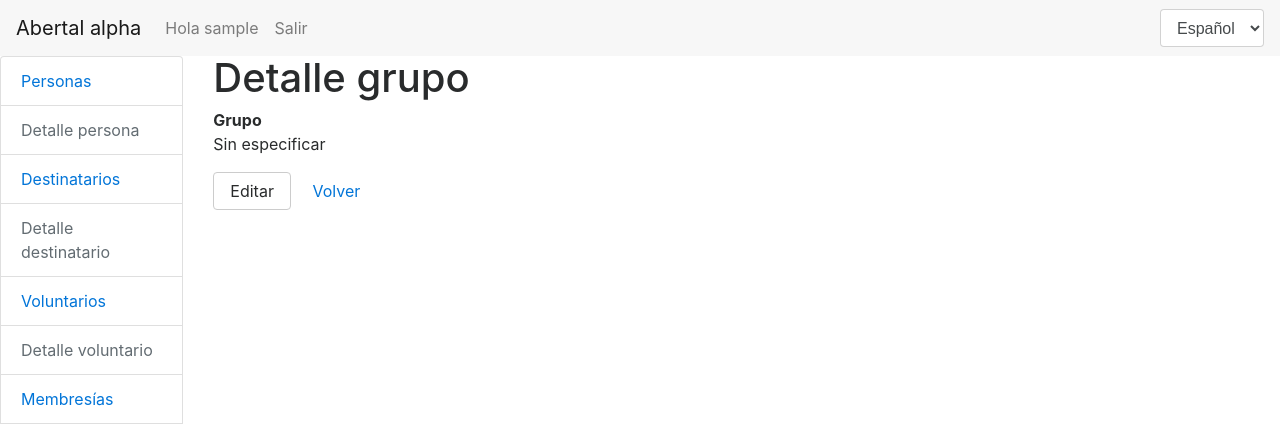
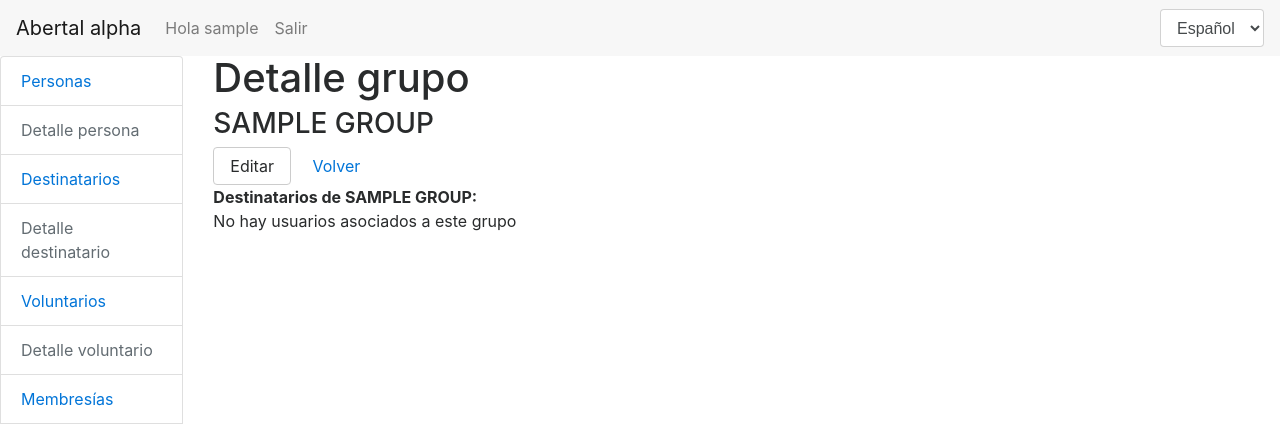
Before and after one commit to abertal/alpha, a Django app: page /webapp/group/1/ in a window 1280 px wide. Shown: the top 424 px of the page. Run offline with Django 3.2, Linux system fonts and the light colour scheme; a user stored in the database is signed in; tables that the repository leaves empty hold one stand-in row (values such as "Sample post"); some libraries are stand-ins or nearby versions.

Commit message:
lista personas enroladas en un grupo, sin terminar

```diff
--- a/webapp/templates/webapp/group/detail.html
+++ b/webapp/templates/webapp/group/detail.html
@@ -1,11 +1,22 @@
 {% extends '../__base.html' %}
 
 {% block body %}
-<h3>{{ group.person.name }} {{ group.person.surname|upper }}</h3>
-<dl>
-  <dt>Grupo</dt>
-  <dd>{{ group.group_name_display|default:'Sin especificar' }}</dd>
-</dl>
+<h3>{{ group.group_name|upper }}</h3>
 <a href="{% url 'group-edit' group.id %}" class="btn btn-secondary">Editar</a>
 <a href="{% url 'group-list' %}" class="btn btn-link">Volver</a>
+<br>
+<dl>
+  <dt>Destinatarios de {{ group.group_name|upper }}:</dt>
+
+  <!--<a><dd>{{ group.enrolment.person.name_display|default:'Sin especificar' }}</dd></a>-->
+
+   {% for enrolment in group.enrolment.person_set.all %}
+    <p>
+      <a href="{% url 'person-detail' person.id %}" class="card-link">{{ group.enrolment.person.name }}&thinsp;{{ group.enrolment.person.name }}</a>
+    </p>
+    {% empty %}
+    <p>No hay usuarios asociados a este grupo</p>
+   {% endfor %}
+
+</dl>
 {% endblock %}
```
